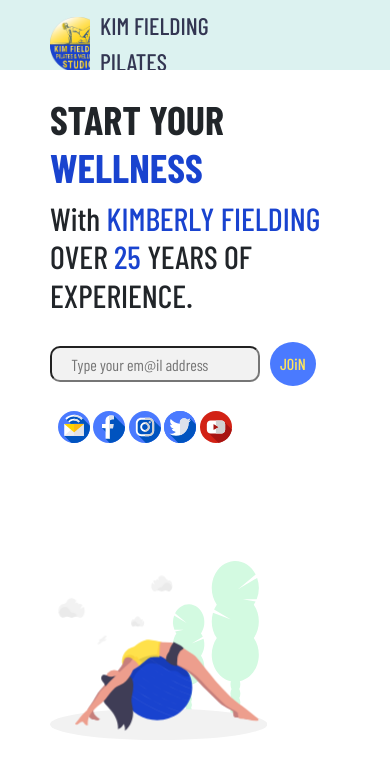
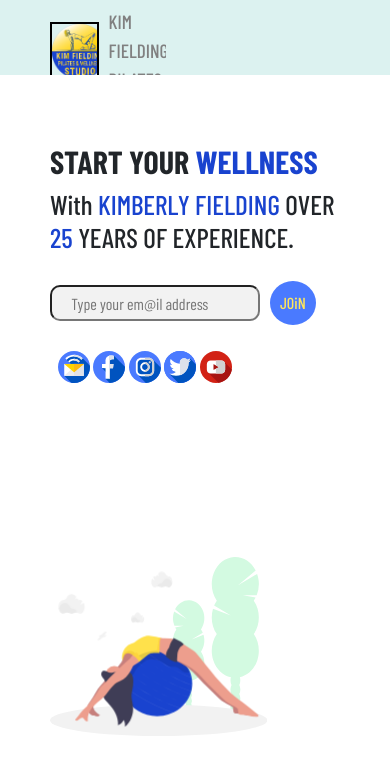
Before and after one commit to kaderny/fielding, a React (Create React App) app: page / in a window 390 px wide. Shown: the top 778 px of the page. Built offline with nearby package versions, Linux system fonts and the light colour scheme; a web font is replaced by a local one.

Commit message:
fixed navbar on mobile issue , before adding loader animation

```diff
--- a/package.json
+++ b/package.json
@@ -11,6 +11,7 @@
     "react": "^17.0.2",
     "react-dom": "^17.0.2",
     "react-scripts": "^5.0.1",
+    "react-spinners": "^0.13.8",
     "web-vitals": "^1.1.2"
   },
   "scripts": {
--- a/public/index.html
+++ b/public/index.html
@@ -3,10 +3,10 @@
 
 <head>
   <link rel="icon" type="image/png" href="assets/images/fav.png" />
+  <meta name="viewport" content="width=device-width, initial-scale=1">
   <title>KIMBERLY FIELDING PILATES</title>
   <link rel="preconnect" href="https://fonts.googleapis.com">
   <link rel="preconnect" href="https://fonts.gstatic.com" crossorigin>
-
   <link href="https://fonts.googleapis.com/css2?family=Barlow+Condensed:wght@400;500;700;900&display=swap" rel="stylesheet">
   <link rel="stylesheet" href="styles.css" />
   <link href="https://cdn.jsdelivr.net/npm/bootstrap@5.0.2/dist/css/bootstrap.min.css" rel="stylesheet"
--- a/src/App.scss
+++ b/src/App.scss
@@ -11,7 +11,7 @@
   .sections {
     width: 100%;
     height: calc(100vh - 75px);
-    background-color: rgb(151, 93, 103);
+    // background-color: rgb(151, 93, 103);
     position: relative;
     top: 70px;
     scroll-behavior: smooth; //to make scrolling smoother
@@ -23,7 +23,7 @@
 
     > * {
       width: 100vw;
-      height: calc(100vh - 70px);
+      height: calc(100vh - 75px);
     }
   }
 }
--- a/src/components/footer/footer.scss
+++ b/src/components/footer/footer.scss
@@ -4,6 +4,7 @@
 
 .footer {
   display: flex;
+
   width: 100%;
   height: 75px !important;
   background-color: yellow;
@@ -11,6 +12,7 @@
   bottom: 0;
   align-items: center;
   justify-content: center;
+  padding: 10px;
 
   p {
     padding-left: 50px;
--- a/src/components/landing/Landing.scss
+++ b/src/components/landing/Landing.scss
@@ -159,10 +159,10 @@
     .left {
       // flex: 0.6;
       h1 {
-        font-size: 2.5rem;
+        font-size: 2rem;
       }
       h2 {
-        font-size: 2rem;
+        font-size: 1.7rem;
       }
       h3 {
         display: none;
--- a/src/components/navbar/Navbar.js
+++ b/src/components/navbar/Navbar.js
@@ -6,9 +6,11 @@ function Navbar() {
     <div className="navbar" id="navbar">
       <div className="wrapper">
         <div className="left">
-          <a href="/landing">
-            <img src="assets/images/kimiBLUE.png" alt="kimilogo" />
-          </a>
+          <div className="logo">
+            <a href="/landing">
+              <img src="assets/images/kimiBLUE.png" alt="kimilogo" />
+            </a>
+          </div>
           <div className="p1">KIM FIELDING PILATES</div>
         </div>
         {/* <div className="p1">Kim Fielding Pilates</div> */}
--- a/src/components/navbar/Navbar.scss
+++ b/src/components/navbar/Navbar.scss
@@ -7,6 +7,7 @@
   position: fixed;
   overflow: hidden;
   top: 0;
+  z-index: 10;
   .wrapper {
     padding: 0 50px;
     overflow: hidden;
@@ -68,9 +69,15 @@
   .navbar {
     .wrapper {
       .left {
+        flex: 1;
         width: 100%;
+        .logo {
+          width: 100%;
+          border: 2px solid black;
+        }
         .p1 {
-          font-size: 1.5rem;
+          font-size: 1.2rem;
+          color: grey;
         }
       }
     }
```
Also changed, not shown: src/components/footer/footer.jsx (+15 -1 lines), public/Consider.txt (added), 2 other files (tests, documents, lock files or other folders).
